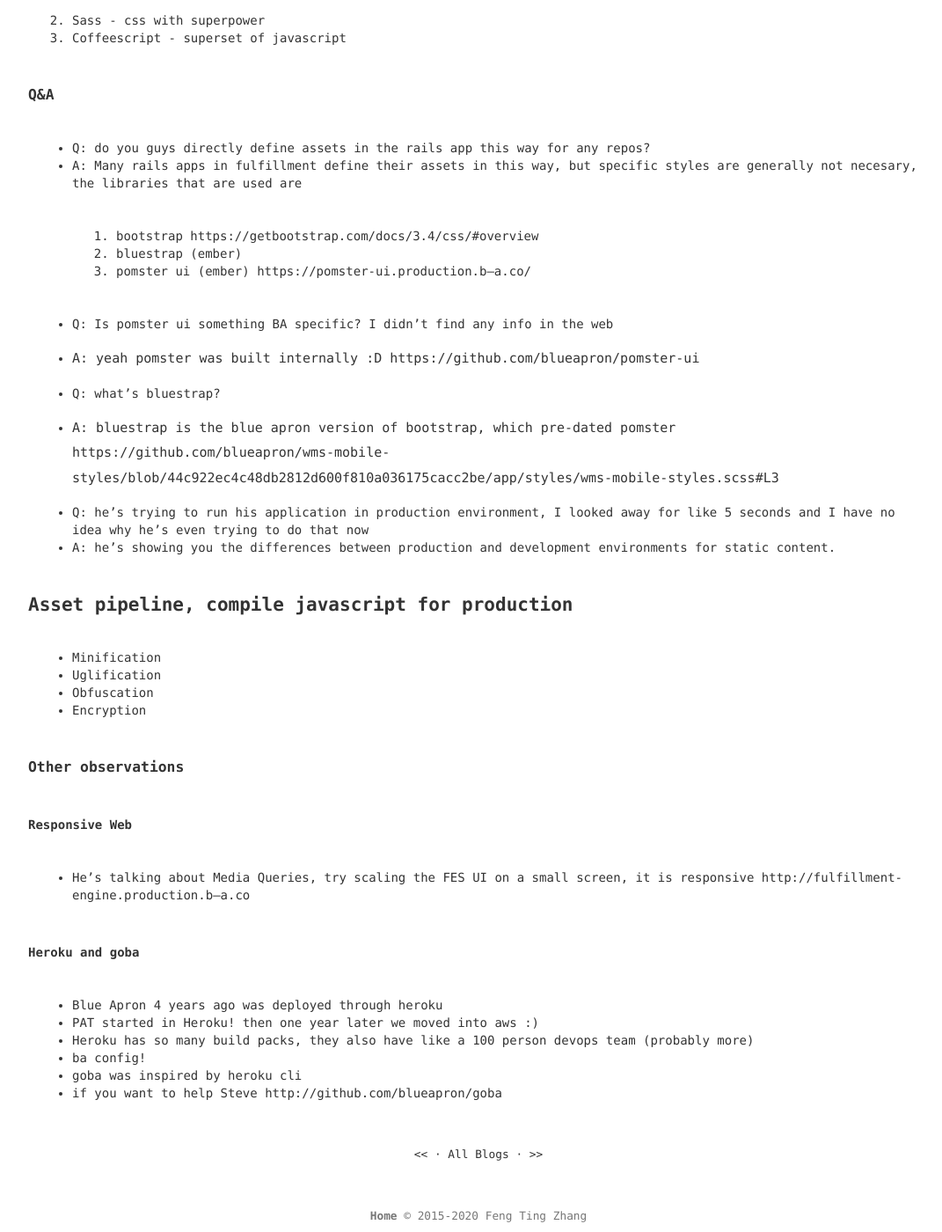
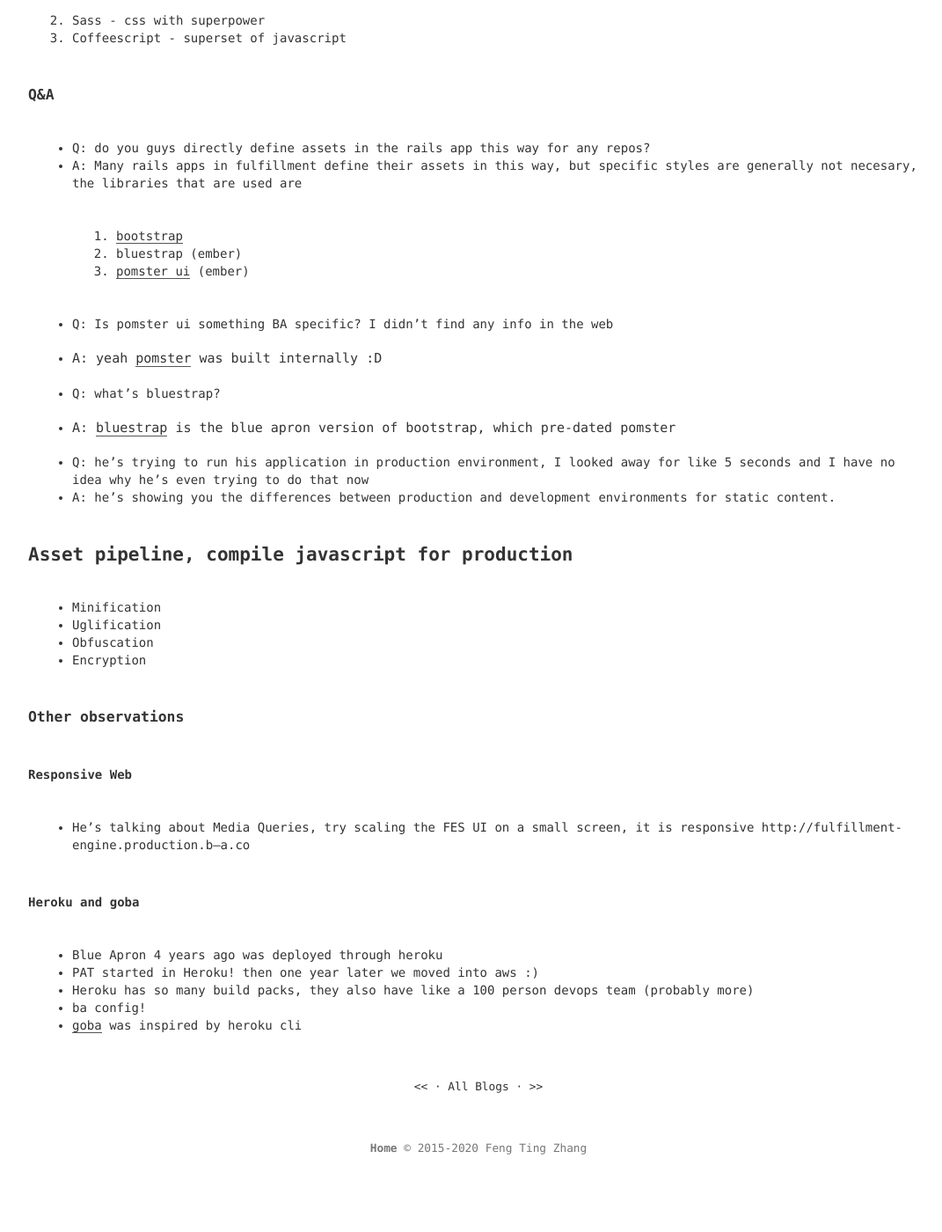
Before and after one commit to fengtingzhang/blog, a Jekyll site: the page built from _posts/2020-04-10-rails-fundamentals-session-three.md, in a window 1280 px wide and 1400 px high, scrolled down 1073 px. Shown: the whole window at 88% size, without its empty margins (96-1167 px from the left). Built offline with Jekyll 4.4.1, drawn with Linux system fonts in a browser that asks for light colours; after the commit the page ends 2423 px from its top, so only the background shows below that.

Commit message:
Update 2020-04-10-rails-fundamentals-session-three.md

```diff
--- a/_posts/2020-04-10-rails-fundamentals-session-three.md
+++ b/_posts/2020-04-10-rails-fundamentals-session-three.md
@@ -41,17 +41,15 @@
 ### Q&A
 * Q: do you guys directly define assets in the rails app this way for any repos?
 * A: Many rails apps in fulfillment define their assets in this way, but specific styles are generally not necesary, the libraries that are used are
-1. bootstrap https://getbootstrap.com/docs/3.4/css/#overview
+1. [bootstrap](https://getbootstrap.com/docs/3.4/css/#overview)
 2. bluestrap (ember)
-3. pomster ui (ember)
-https://pomster-ui.production.b--a.co/
+3. [pomster ui](https://pomster-ui.production.b--a.co/) (ember)
 
 * Q: Is pomster ui something BA specific? I didn't find any info in the web
-* A: yeah pomster was built internally :D https://github.com/blueapron/pomster-ui
+* A: yeah [pomster](https://github.com/blueapron/pomster-ui) was built internally :D
 
 * Q: what's bluestrap?
-* A: bluestrap is the blue apron version of bootstrap, which pre-dated pomster
-https://github.com/blueapron/wms-mobile-styles/blob/44c922ec4c48db2812d600f810a036175cacc2be/app/styles/wms-mobile-styles.scss#L3
+* A: [bluestrap](https://github.com/blueapron/wms-mobile-styles/blob/44c922ec4c48db2812d600f810a036175cacc2be/app/styles/wms-mobile-styles.scss#L3) is the blue apron version of bootstrap, which pre-dated pomster
 
 * Q: he's trying to run his application in production environment, I looked away for like 5 seconds and I have no idea why he's even trying to do that now
 * A: he's showing you the differences between production and development environments for static content.
@@ -71,5 +69,4 @@
 - PAT started in Heroku! then one year later we moved into aws :)
 - Heroku has so many build packs, they also have like a 100 person devops team (probably more)
 - ba config!
-- goba was inspired by heroku cli
-- if you want to help Steve http://github.com/blueapron/goba
+- [goba](http://github.com/blueapron/goba) was inspired by heroku cli
```
